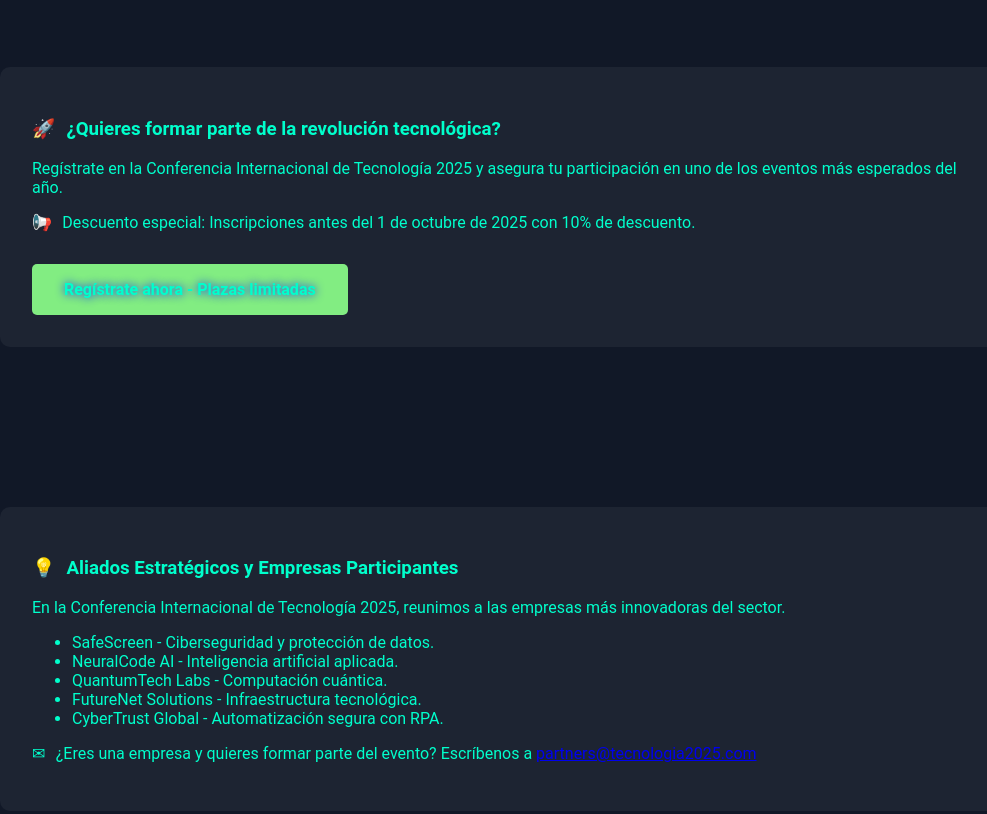
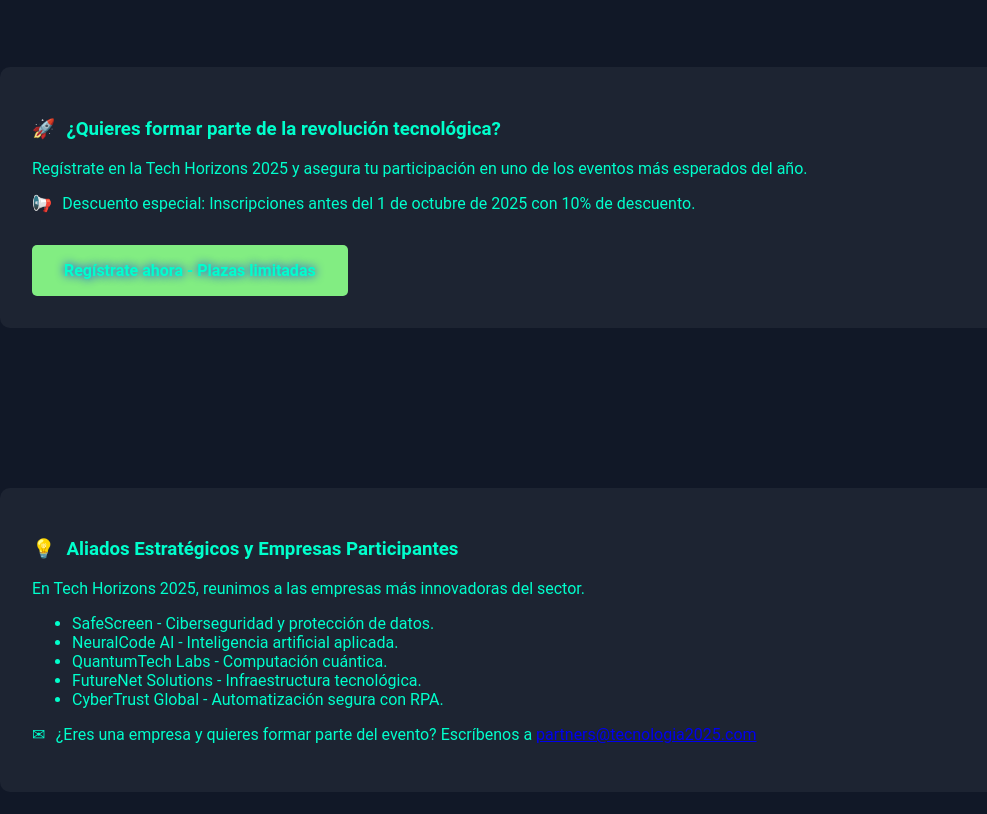
Before and after one commit to Lola793/TechHorizons_2025_Proyecto_HTML, a plain HTML site: page index.html in a window 1280 px wide. Shown: the part 2805-3619 px from the top of the page, without its empty margins (140-1127 px from the left). Drawn offline with Linux system fonts and the light colour scheme.

Commit message:
Update index.html

```diff
--- a/index.html
+++ b/index.html
@@ -72,7 +72,7 @@
     <section class="vision-section">
         <article class="intro-card">
             <h3>Bienvenidos a la Cumbre Tecnológica del Año</h3>
-            <p>La Conferencia Internacional de Tecnología 2025 reúne a los principales expertos en automatización,
+            <p>La Tech Horizons 2025 reúne a los principales expertos en automatización,
                 inteligencia artificial, desarrollo de software, IoT y ciberseguridad.</p>
             <p>Durante dos días, exploraremos los avances tecnológicos que están transformando el mundo.</p>
         </article>
@@ -108,7 +108,7 @@
     <section class="cta-section">
         <article class="intro-card">
             <h3><span class="icon-rocket"></span> ¿Quieres formar parte de la revolución tecnológica?</h3>
-            <p>Regístrate en la Conferencia Internacional de Tecnología 2025 y asegura tu participación en uno de los
+            <p>Regístrate en la Tech Horizons 2025 y asegura tu participación en uno de los
                 eventos más esperados del año.</p>
             <p><span class="icon-alert"></span> Descuento especial: Inscripciones antes del 1 de octubre de 2025 con 10%
                 de descuento.</p>
@@ -120,7 +120,7 @@
     <section class="sponsors-section">
         <article class="intro-card">
             <h3><span class="icon-lightbulb"></span> Aliados Estratégicos y Empresas Participantes</h3>
-            <p>En la Conferencia Internacional de Tecnología 2025, reunimos a las empresas más innovadoras del sector.
+            <p>En Tech Horizons 2025, reunimos a las empresas más innovadoras del sector.
             </p>
             <ul>
                 <li> SafeScreen - Ciberseguridad y protección de datos.</li>
```
